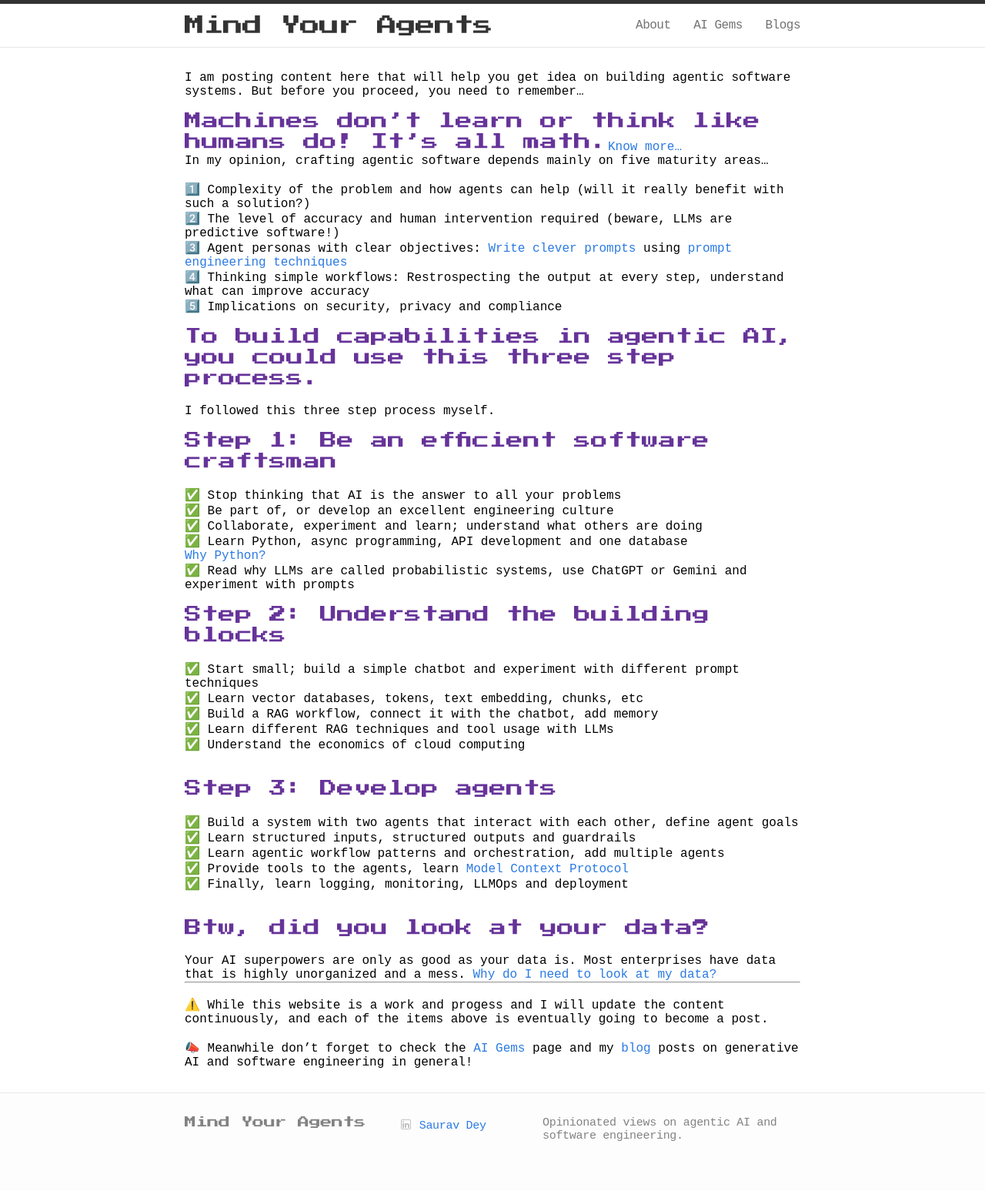
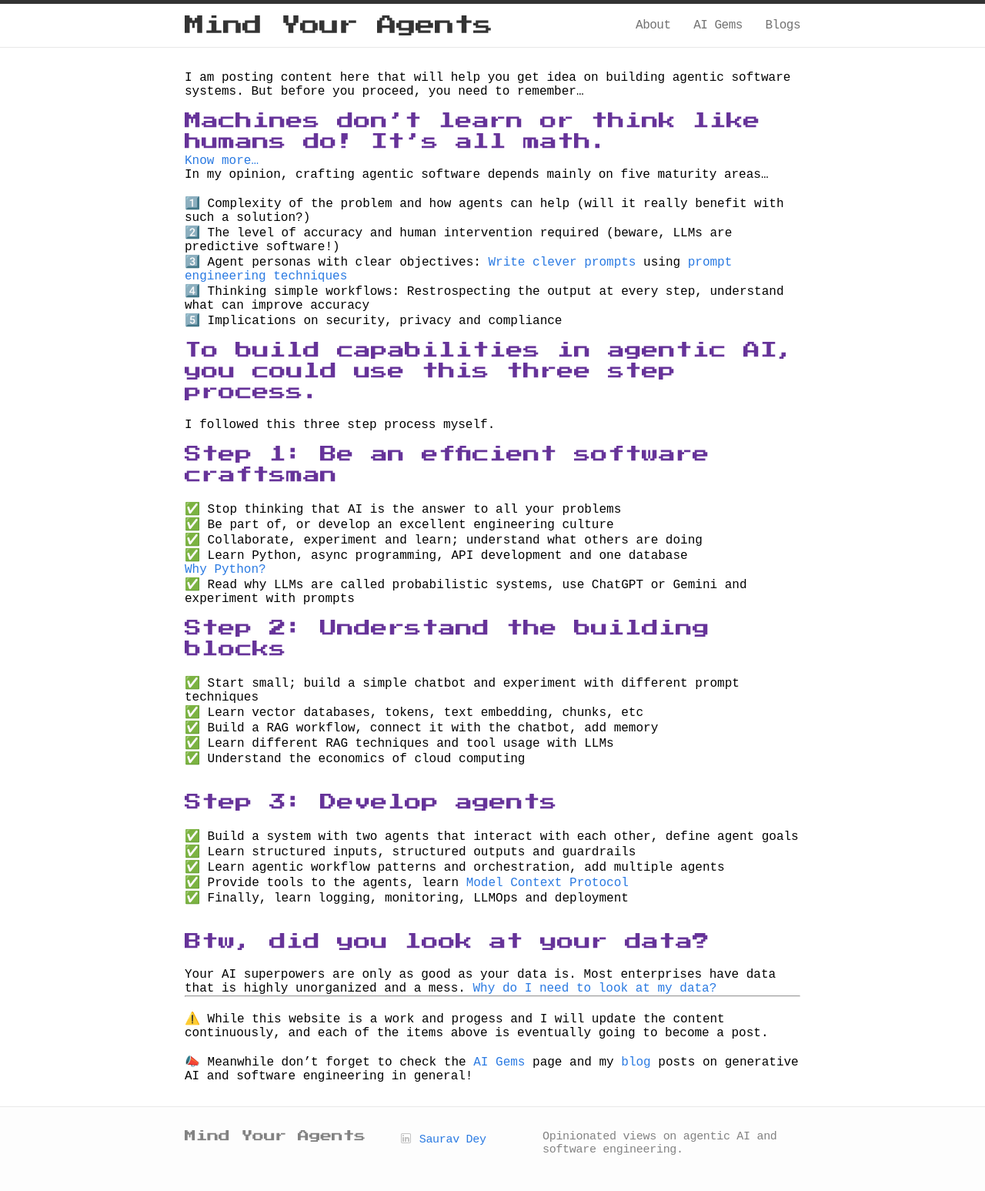
Before and after one commit to mindyouragents/mindyouragents.github.io, a Jekyll site: the page built from index.markdown, in a window 1280 px wide. Shown: the whole page at 77% size. Built offline with Jekyll 4.4.1, drawn with Linux system fonts in a browser that asks for light colours; some web fonts are replaced.

Commit message:
Update index.markdown

```diff
--- a/index.markdown
+++ b/index.markdown
@@ -6,7 +6,8 @@ I am posting content here that will help you get idea on building agentic softwa
 But before you proceed, you need to remember...
 <br />
 <br />
-<span class="important">Machines don't learn or think like humans do! It's all math.</span><a href="/2025/04/02/is-ml-really-making-machines-intelligent/">Know more...</a>
+<span class="important">Machines don't learn or think like humans do! It's all math.</span><br />
+<a href="/2025/04/02/is-ml-really-making-machines-intelligent/">Know more...</a>
 <br />
 
 In my opinion, crafting agentic software depends mainly on five maturity areas...
```
